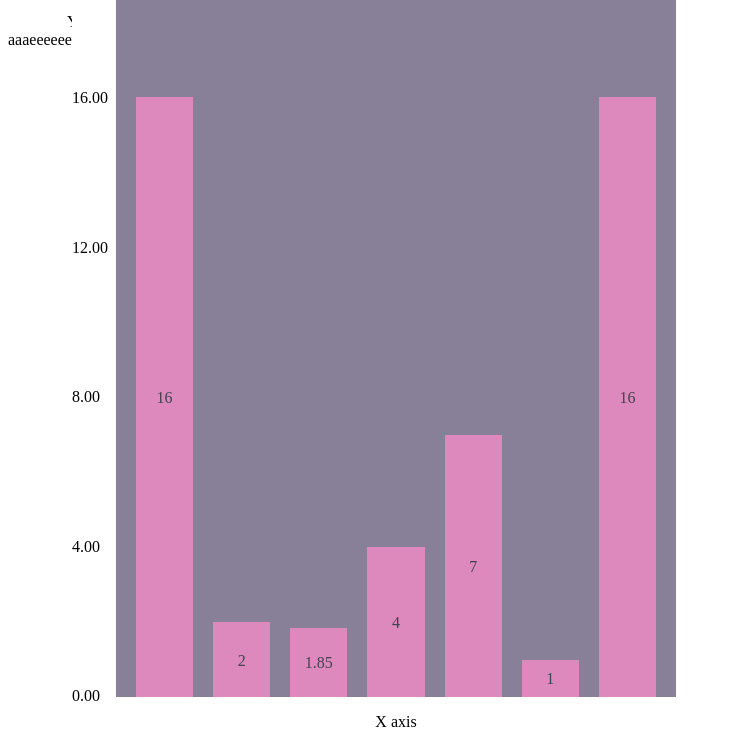
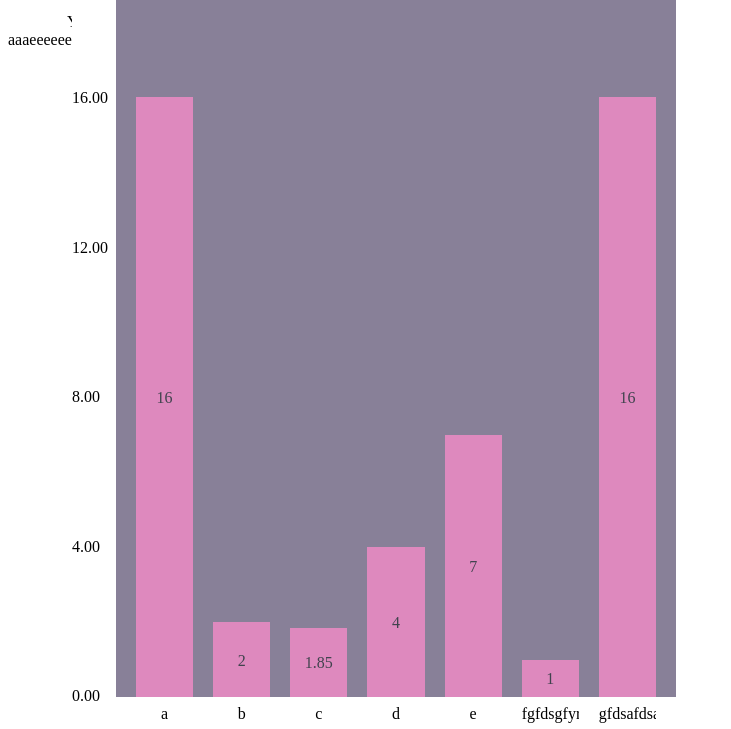
Before and after one commit to otrachea/bar-chart, a website: page index.html in a window 1280 px wide. Shown: the part 75-804 px from the top of the page, without its empty margins (0-731 px from the left). Drawn offline with nearby package versions, Linux system fonts and the light colour scheme.

Commit message:
Bar charts (non stacked) fully working

```diff
--- a/scripts.js
+++ b/scripts.js
@@ -1,9 +1,35 @@
+
 function getyMax(data, options) {
   let max = ('yMax' in options && options.yMax !== null) ?
     options.yMax :
     Math.max(...data);
 
   return max;
+}
+
+function drawXLabels(dataPoints, element, options) {
+  if (dataPoints[0].value === dataPoints[0].label) return;
+
+  $(`#${element}`).append(`<div class='x-labels-container'></div>`);
+
+  dataPoints.forEach((point, index)=> {
+    $(`#${element} .x-labels-container`).append(`<div class='x-label'>${point.label}</div>`);
+    $(`#${element} .x-label:last-child`).css('width', `${400 / dataPoints.length}px`);
+
+    // CHECKS IF OVERFLOWING
+    // console.log(point.label, $(`#${element} .x-label:last-child`).prop('scrollWidth'), $(`#${element} .x-label:last-child`).prop('clientWidth'));
+    // if ($(`#${element} .x-label`).prop('scrollWidth') > $(`#${element} .x-label`).width()) {
+      // console.log(point.label);
+    // }
+  });
+
+  $(`#${element} .x-label`).css('overflow', `auto`);
+
+  ('barSpacing' in options && options.barSpacing !== null) ?
+    $(`#${element} .x-label`).css('margin-left', `${options.barSpacing}px`) :
+    $(`#${element} .x-label`).css('margin-left', `10px`);
+
+
 }
 
 function setBarColor(options, element) {
@@ -78,10 +104,10 @@ function setTitle(options, element) {
 
 function drawMarkers(options, max, element) {
   $(`#${element}`).append(`<div class='markers-container'></div>`);
-  let temp;
   for (let i = 4; i >= 0; i--) {
     $(`#${element} .markers-container`).append(`<div class='marker'>${(max * (i / 4)).toFixed(2)}</div>`);
-    $(`#${element} .marker:nth-child(${5 - i})`).css('margin-right', '0.5em');
+    $(`#${element} .marker:last-child`).css('margin-right', '0.5em');
+
   }
 }
 
@@ -98,6 +124,7 @@ function drawBarChart(data, options, element) {
 
   // DRAWS ACTUAL BARS
   data.forEach((dataPoint, index) => {
+    // ASSOCIATES X LABEL WITH DATAPOINT
     ('xLabels' in options && options.xLabels !== null) ?
       dataPoints.push({ 'label': options.xLabels[index], 'value': dataPoint }) :
       dataPoints.push({ 'label': dataPoint, 'value': dataPoint });
@@ -109,6 +136,9 @@ function drawBarChart(data, options, element) {
 
   // SETS WIDTH OF BAR
   $(`#${element} .bar`).css('width', `calc(400px / ${data.length})`);
+
+  // DRAWS X LABELS
+  drawXLabels(dataPoints, element, options);
 
   // SETS COLOUR OF BAR
   setBarColor(options, element);
@@ -134,7 +164,7 @@ function drawBarChart(data, options, element) {
 
 drawBarChart([16, 2, 1.85, 4, 7, 1, 16], {
   'yMax': null,
-  'xLabels': ['a', 'b', 'c', 'd', 'e'],
+  'xLabels': ['a', 'b', 'c', 'd', 'e', 'fgfdsgfyrytr', 'gfdsafdsafd'],
   'barColor': 'DE89BE',
   'barLabelPosition': 'center',
   'barSpacing': 20,
@@ -154,7 +184,7 @@ drawBarChart([1, 2, 0.5, 4, 7], {
   'barSpacing': 10,
   'barLabelColor': '40434E',
   'xAxisName': 'X axis',
-  'yAxisName': 'Y axis humina humina aaaeeeeeeeeeeeeeeeeeeeeeeeeeeeeeeeeee',
+  'yAxisName': 'Y axis humina humina',
   'title': 'Fuck this graph2',
   'titleFontSize': '30px',
   'titleFontColor': null, //344055
--- a/style.css
+++ b/style.css
@@ -10,8 +10,8 @@ html, body {
 .container {
   /* border: 2px orange solid; */
   display: grid;
-  grid-template-columns: 4em max-content min-content;
-  grid-template-rows: 4em auto 4em;
+  grid-template-columns: 4em max-content max-content;
+  grid-template-rows: 4em auto max-content max-content;
 }
 
 .graph-container {
@@ -48,7 +48,7 @@ html, body {
 .x-axis-label {
   /* border: 2px green solid; */
   grid-column: 3 /span 1;
-  grid-row: 3 / span 1;
+  grid-row: 4 / span 1;
   text-align: center;
 }
 
@@ -72,3 +72,16 @@ html, body {
   justify-content: space-between;
   flex-direction: column;
 }
+
+.x-labels-container {
+  /* border: 2px solid red; */
+  grid-column: 3 / span 1;
+  grid-row: 3 / span 1;
+  display: flex;
+}
+
+.x-label {
+  /* border: 2px blue solid; */
+  text-align: center;
+  margin-top: 0.5em;
+}
```
